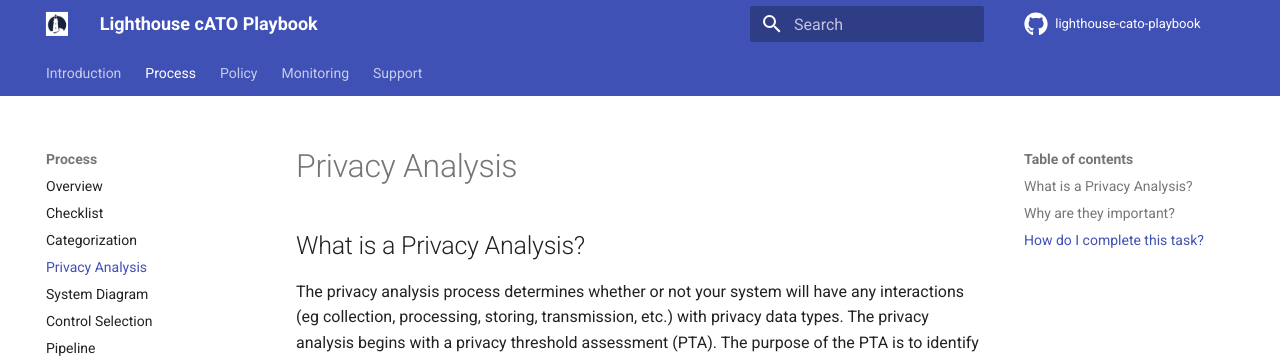
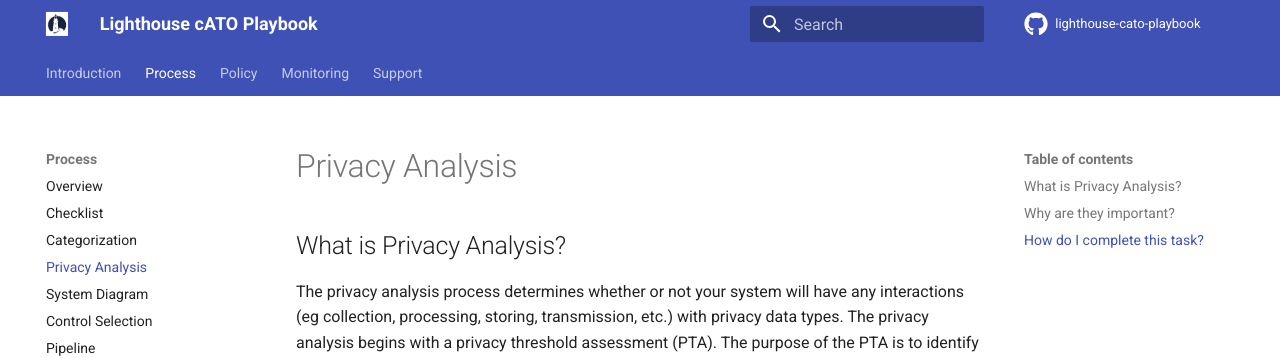
Before and after one commit to rise8-us/cato-playbook, an MkDocs documentation site: the page built from docs/privacy.md, in a window 1280 px wide and 1141 px high. Shown: the top 358 px of the window. Built offline with MkDocs 1.6.1 and Material for MkDocs 9.7.7, drawn with Linux system fonts in a browser that asks for light colours; comment, search, counter and statistics services are not loaded.

```diff
--- a/docs/privacy.md
+++ b/docs/privacy.md
@@ -1,6 +1,6 @@
 # Privacy Analysis
 
-## What is a Privacy Analysis?
+## What is Privacy Analysis?
 The privacy analysis process determines whether or not your system will have any interactions (eg collection, processing, storing, transmission, etc.) with privacy data types. The privacy analysis begins with a privacy threshold assessment (PTA). The purpose of the PTA is to identify the use of both personally identifiable information (PII) and personal health information (PHI) and determine if a privacy impact analysis (PIA) is needed.
 
 <br/>
```
